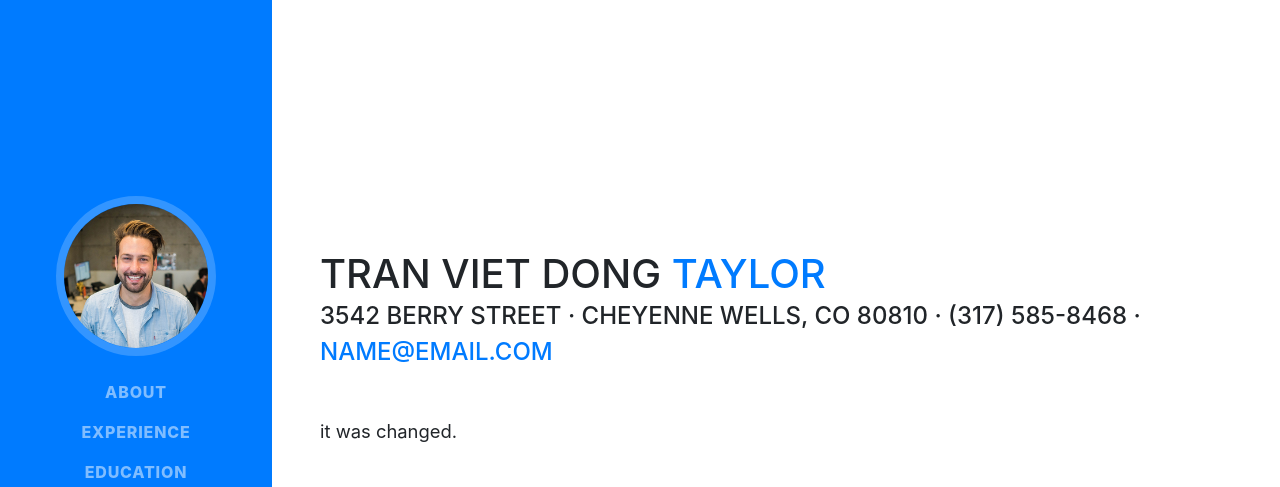
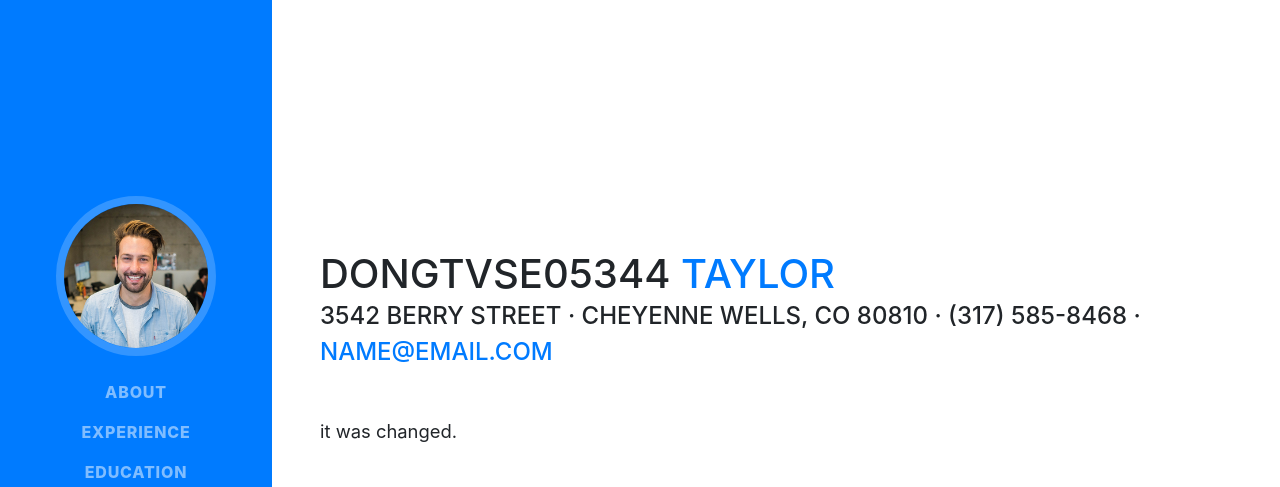
Before and after one commit to dongtvse05344/demoIWE102, a website with bundled scripts: page index.html in a window 1280 px wide. Shown: the top 487 px of the page. Built offline with nearby package versions, Linux system fonts and the light colour scheme; a web font is replaced by a local one.

Commit message:
change index.html

```diff
--- a/index.html
+++ b/index.html
@@ -63,7 +63,7 @@
 
       <section class="resume-section p-3 p-lg-5 d-flex d-column" id="about">
         <div class="my-auto">
-          <h1 class="mb-0">Tran Viet Dong
+          <h1 class="mb-0">dongtvse05344
             <span class="text-primary">Taylor</span>
           </h1>
           <div class="subheading mb-5">3542 Berry Street · Cheyenne Wells, CO 80810 · (317) 585-8468 ·
```
